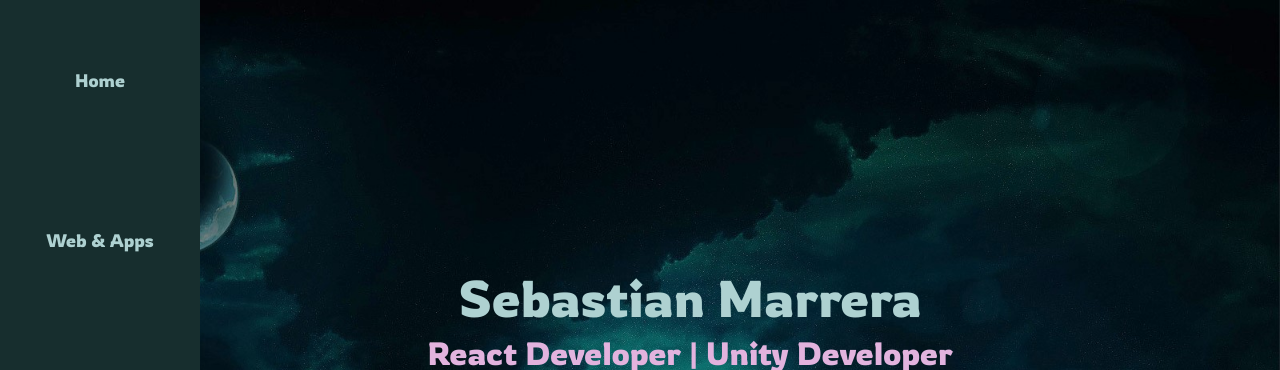
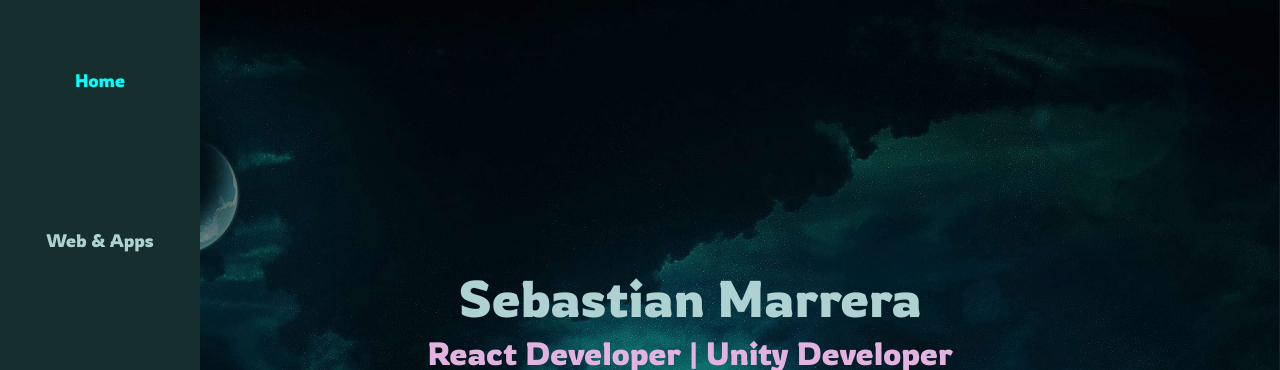
Before and after one commit to ctrl-Sebastian/Portfolio, a React (Vite) app: page / in a window 1280 px wide. Shown: the top 370 px of the page. Built offline with nearby package versions, Linux system fonts and the light colour scheme.

Commit message:
working on header hrefs

```diff
--- a/src/components/3DModeling/index.jsx
+++ b/src/components/3DModeling/index.jsx
@@ -4,7 +4,7 @@
 
 function ModelingSection() {
   return (
-    <section className='section-react'>
+    <section id='modeling' className='section-react'>
       <h1>3D Modeling</h1>
       <div className='models-list'>
         <Masonry columns={{ xs: 1, sm: 2, md: 3 }}>
--- a/src/components/GameDev/index.jsx
+++ b/src/components/GameDev/index.jsx
@@ -10,7 +10,7 @@
 
 function GameDevSection() {
   return (
-    <section className='section-react'>
+    <section id='gamedev' className='section-react'>
     <h1>Game Dev projects</h1>
     <Carousel fade id='carousel-gamedev'>
       <Carousel.Item>
@@ -42,7 +42,7 @@
 
       </Carousel.Item>
     </Carousel>
-    <Button variant='link' id='vermas' href='https://sketchfab.com/sebastianMMS'>Ver mas</Button>
+    <Button variant='link' id='vermas' href='https://ctrl-sebastian.itch.io/'>Ver mas</Button>
 
   </section>
   )
--- a/src/components/Header/index.jsx
+++ b/src/components/Header/index.jsx
@@ -3,11 +3,29 @@
 function Header() {
   return (
       <div className='header'>
-        <div className='tab home'><p>Home</p></div>
-        <div className='tab webapps'><p>Web & Apps</p></div>
-        <div className='tab unity'><p>Game Development</p></div>
-        <div className='tab modeling'><p>3D Modedeling</p></div>
-        <div className='tab contact'><p>Contact me</p></div>
+
+        <div className='tab home'>
+        <a href='#hero'>
+          <p>Home</p>
+        </a>
+        </div>
+
+        <div className='tab webapps'>
+          <p>Web & Apps</p>
+        </div>
+
+        <div className='tab unity'>
+          <p>Game Development</p>
+        </div>
+
+        <div className='tab modeling'>
+          <p>3D Modedeling</p>
+        </div>
+
+        <div className='tab contact'>
+          <p>Contact me</p>
+        </div>
+
       </div>
 
   );
--- a/src/components/Hero/index.jsx
+++ b/src/components/Hero/index.jsx
@@ -8,7 +8,7 @@
 
 function Hero() {
   return (
-    <section className='hero-bg'>
+    <section id='hero' className='hero-bg'>
         <div>
             <h1>Sebastian Marrera</h1>
             <h2>React Developer | Unity Developer</h2>
--- a/src/components/ReactSection/index.jsx
+++ b/src/components/ReactSection/index.jsx
@@ -13,7 +13,7 @@
 
 function ReactSection() {
   return (
-    <section className='section-react'>
+    <section id='webapps' className='section-react'>
       <h1>Web & App Projets</h1>
       <div className='react-project-list'>
         <Card id='card'>
```
